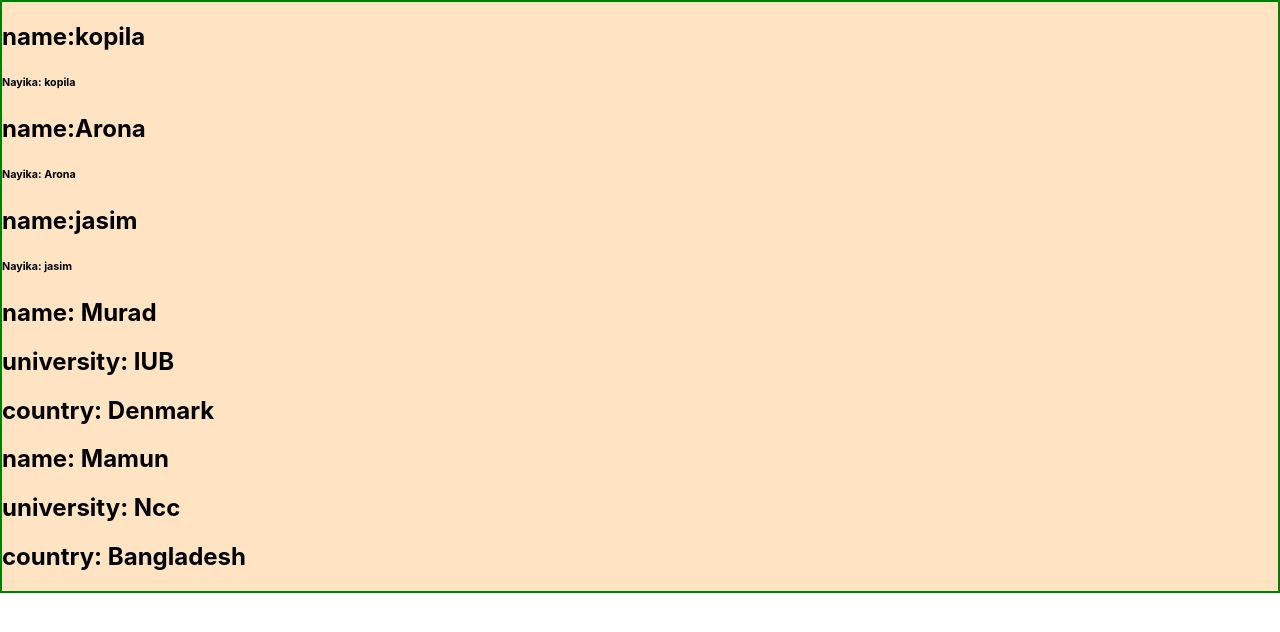
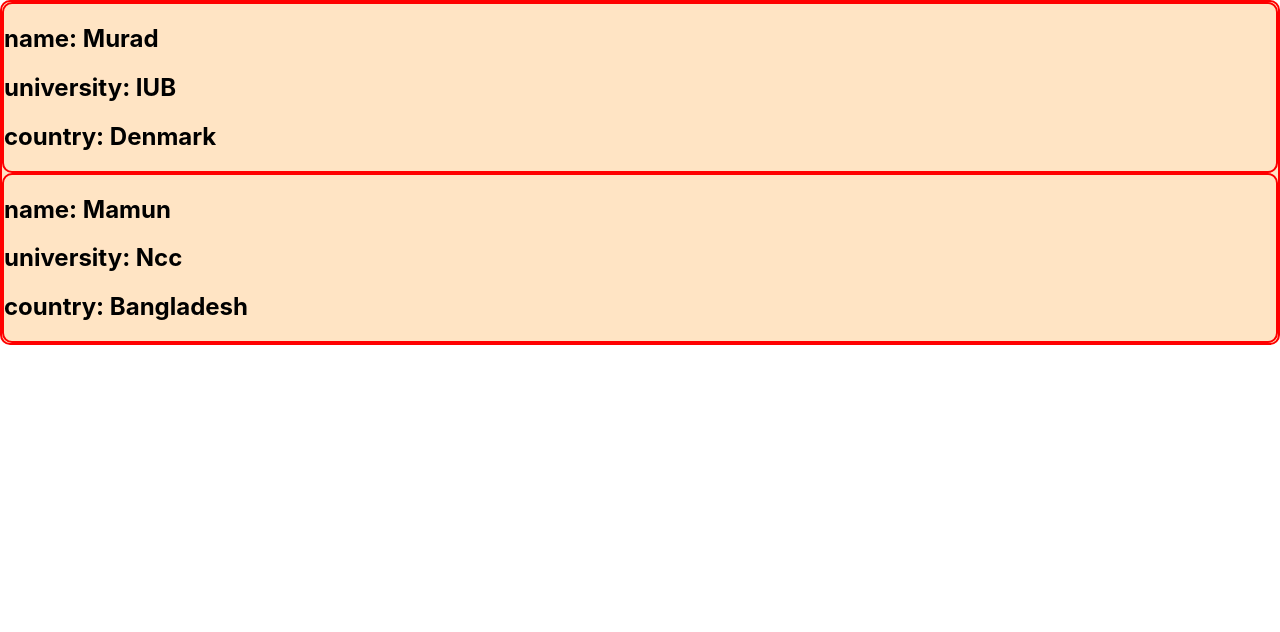
Before and after one commit to Masitbd/react-core-concepts, a React (Create React App) app: page / in a window 1280 px wide. Shown: the top 632 px of the page. Built offline with nearby package versions, Linux system fonts and the light colour scheme.

Commit message:
Add the multiple style

```diff
--- a/src/App.js
+++ b/src/App.js
@@ -2,6 +2,7 @@ import logo from "./logo.svg";
 import "./App.css";
 
 function App() {
+  const studentStyle = { borderRadius: "10px", border: "2px solid red" };
   const nayoks = ["rubel", "manna", "salalman shah"];
 
   const cinamas = [
@@ -32,23 +33,25 @@ function App() {
     },
   ];
   return (
-    <div className="Student">
+    <div className="Student" style={studentStyle}>
       {/*   <ul>
         {nayoks.map((nayok) => (
           <li>{nayok}</li>
         ))}
       </ul> */}
-      {cinamas.map((cinama) => {
+      {/* {cinamas.map((cinama) => {
         return <Cinama name={cinama.naok} naok={cinama.naok} />;
-      })}
+      })} */}
 
       {students.map((student) => {
         return (
-          <Student
-            name={student.name}
-            university={student.university}
-            country={student.country}
-          />
+          <div style={studentStyle}>
+            <Student
+              name={student.name}
+              university={student.university}
+              country={student.country}
+            />
+          </div>
         );
       })}
     </div>
```
